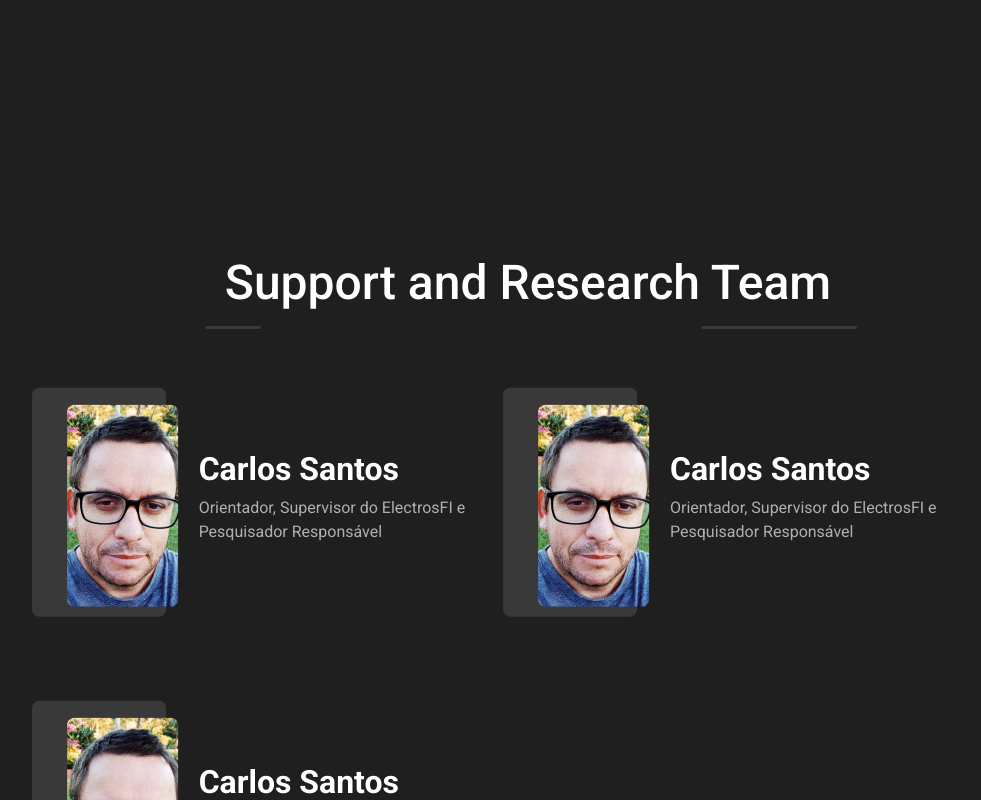
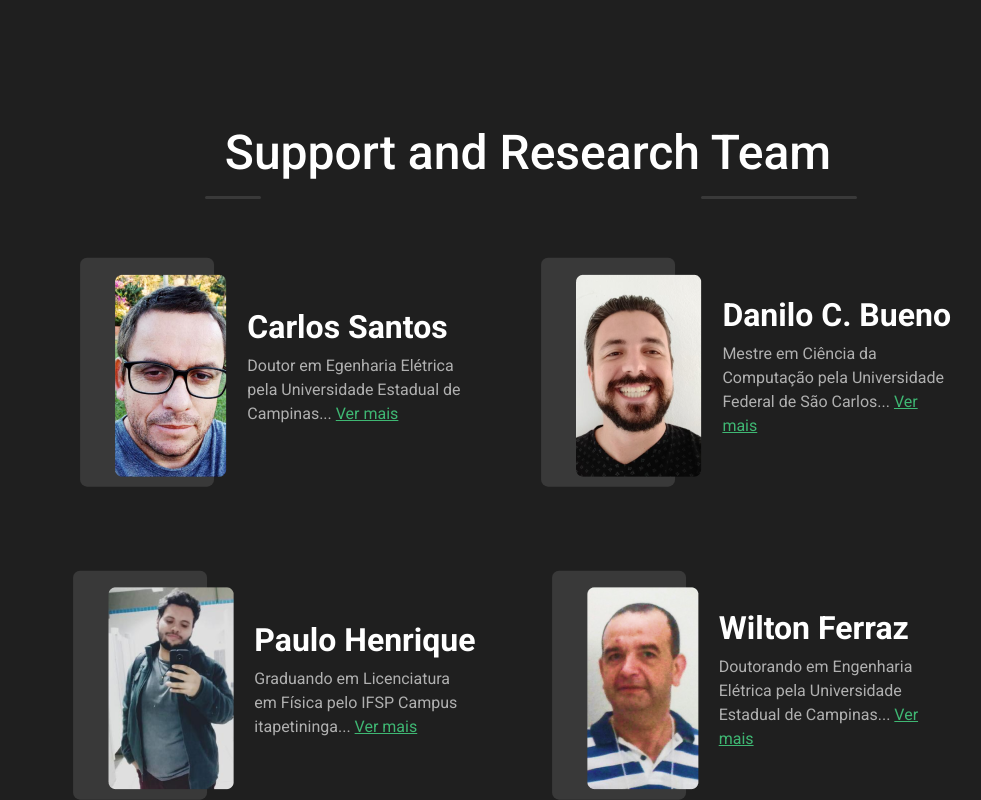
Before and after one commit to paulhenrique/gtac, a React (Create React App) app: page / in a window 1280 px wide. Shown: the part 3440-4240 px from the top of the page, without its empty margins (112-1093 px from the left). Built offline with nearby package versions, Linux system fonts and the light colour scheme.

Commit message:
Completando Support Section

```diff
--- a/src/components/CardMember/index.tsx
+++ b/src/components/CardMember/index.tsx
@@ -15,17 +15,14 @@ interface CardMemberProps {
 const CardMember: React.FC<CardMemberProps> = ({ member }) => {
   return (
     <div className="cardMember">
-      <a target="_blank" href={member.link}>
+
       <div className="containerMemberImage">
         <img src={member.picture} alt={member.name} />
       </div>
-      </a>
-      <a target="_blank" href={member.link}>
       <div className="containerMemberDescription">
         <h3>{member.name}</h3>
-          <p>{member.description}</p>
+        <p>{member.description}... <a href={member.link} target="_blank">Ver mais</a></p>
       </div>
-      </a>
     </div>
   )
 }
--- a/src/components/CardMember/style.scss
+++ b/src/components/CardMember/style.scss
@@ -44,7 +44,14 @@
     }
 
     p {
+      font-size: 1rem;
+      max-width: 222px;
       color: var(--card-color-text);
+
+      a {
+        color: var(--primary-color);
+        text-decoration: underline;
+      }
     }
 
   }
--- a/src/components/Support/index.tsx
+++ b/src/components/Support/index.tsx
@@ -6,20 +6,26 @@ import './style.scss';
 const members = [
   {
     name: 'Carlos Santos',
-    description: 'Orientador, Supervisor do ElectrosFI e Pesquisador Responsável',
+    description: 'Doutor em Egenharia Elétrica pela Universidade Estadual de Campinas',
     picture: 'img/photos/carlos.png',
     link: 'aaaa'
   },
   {
-    name: 'Carlos Santos',
-    description: 'Orientador, Supervisor do ElectrosFI e Pesquisador Responsável',
-    picture: 'img/photos/carlos.png',
+    name: 'Danilo C. Bueno',
+    description: 'Mestre em Ciência da Computação pela Universidade Federal de São Carlos',
+    picture: 'img/photos/danilo.png',
     link: 'aaaa'
   },
   {
-    name: 'Carlos Santos',
-    description: 'Orientador, Supervisor do ElectrosFI e Pesquisador Responsável',
-    picture: 'img/photos/carlos.png',
+    name: 'Paulo Henrique',
+    description: 'Graduando em Licenciatura em Física pelo IFSP Campus itapetininga',
+    picture: 'img/photos/paulo.png',
+    link: 'aaaa'
+  },
+  {
+    name: 'Wilton Ferraz',
+    description: 'Doutorando em Engenharia Elétrica pela Universidade Estadual de Campinas',
+    picture: 'img/photos/wilton.png',
     link: 'aaaa'
   }
 ]
--- a/src/components/Support/style.scss
+++ b/src/components/Support/style.scss
@@ -1,5 +1,5 @@
 .SupportTeam {
-  margin-top: 230px;
+  margin-top: 100px;
 
   .containerMembers {
     display: grid;
@@ -9,5 +9,4 @@
     margin: auto;
     margin-top: 92px;
   }
-
 }
```
Lines whose indentation alone changed are shown as unchanged.
